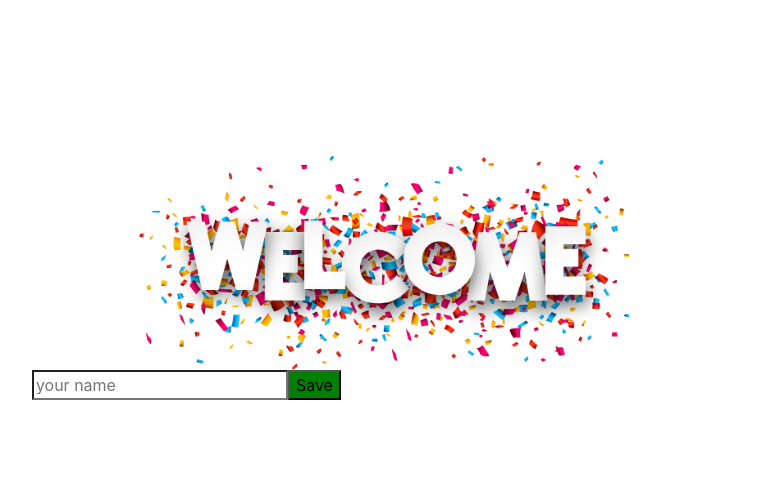
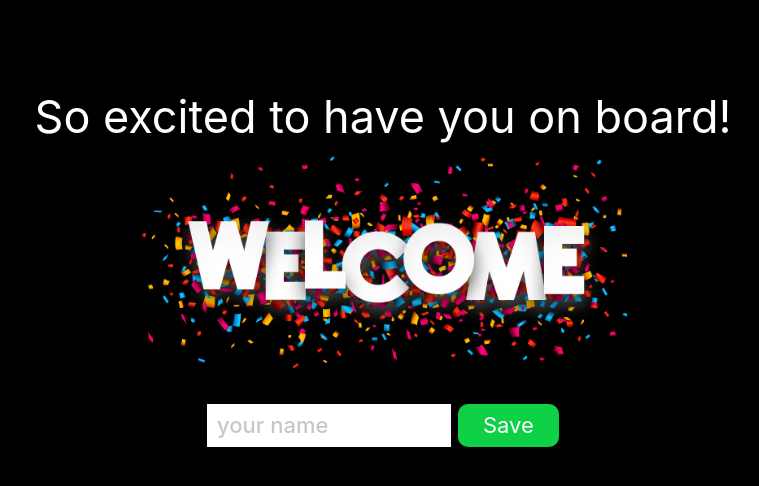
Before and after one commit to PaulaE89/onboarding_react, a React (Create React App) app: page / in a window 1280 px wide. Shown: the top 486 px of the page, without its empty margins (257-1016 px from the left). Built offline with nearby package versions, Linux system fonts and the light colour scheme.

Commit message:
add styles

```diff
--- a/src/App.css
+++ b/src/App.css
@@ -1,38 +1,62 @@
 *{
-
-  background: white;
+  background: black;
 }
 
 .content{
-
   display: flex;
   justify-content: center;
   margin-top:7%;
-
 }
 
-.welcome-title{
+.welcome-title {
 
+  text-align: center;
   color:white;
   font-size: 45px;
-
+  font-weight: 400;
 }
 
 .image-welcome{
   display: flex;
   margin: auto;
-
   width: 70%;
 }
+
 .form_user{
-
 display: flex;
 align-items: center;
-
 }
 
-.enter_user{
+form.form_user {
+  display: flex;
+  justify-content: center;
+  margin-top: 5%;
+}
 
+input.input_user {
+  background: white;
+  font-weight: 500;
+  margin-right: 1%;
+  padding: 5px 0 5px 10px;
+  font-size: 22px;
+  width: 35%;
+  border: none;
+}
+
+input.input_user::placeholder {
+  color: #c7c7c7;
+}
+
+input.enter_user {
+  background-color: #0ED145;
+  border-radius: 10px;
+  padding: 5px 25px;
+  color: white;
+  font-size: 22px;
+  border: none;
+}
+
+/* .enter_user{
   background: green;
 }
 
@@ -64,4 +88,4 @@ align-items: center;
   to {
     transform: rotate(360deg);
   }
-}
+} */
```
